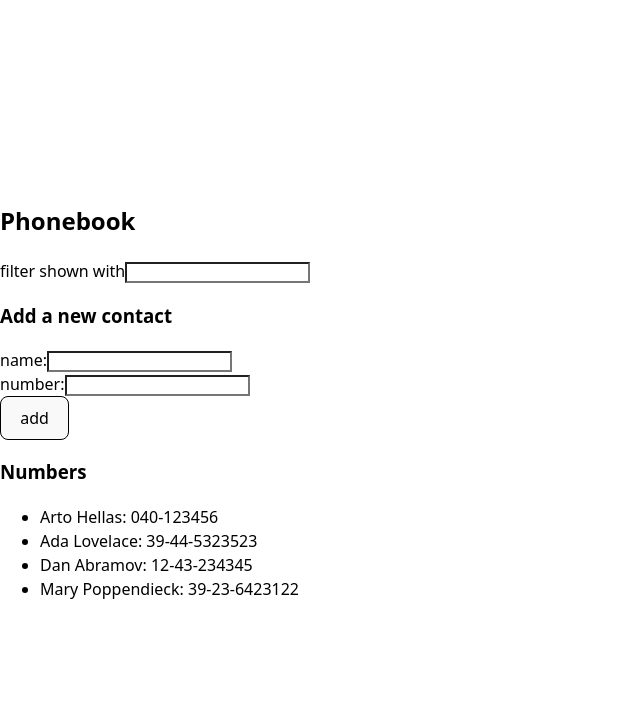
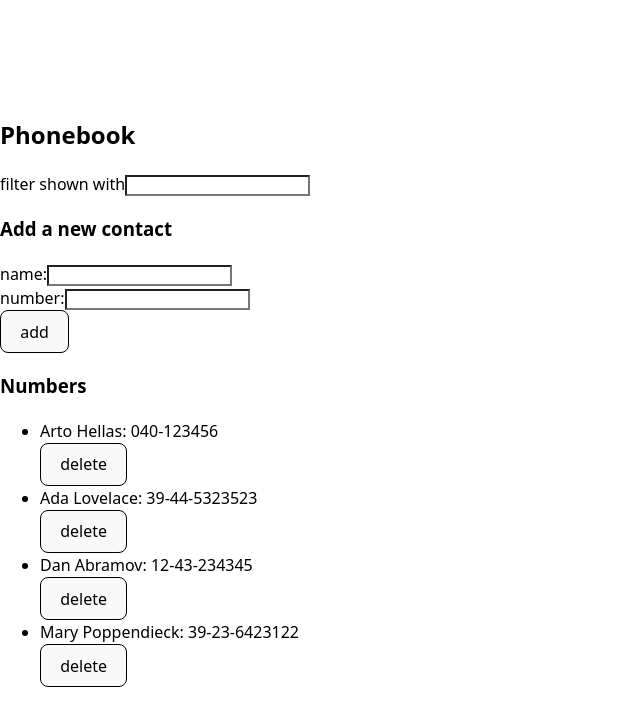
Before and after one commit to cmphilpot/Full-Stack-open-review, a React (Vite) app in the folder part2/phonebook/: page / in a window 1280 px wide. Shown: the top 726 px of the page, without its empty margins (0-640 px from the left). Built offline with nearby package versions, Linux system fonts and the light colour scheme; data requests are answered from the project's data file.

Commit message:
Add persons service, add event handler for delete, pass delete handler down to Person via Persons

```diff
--- a/part2/phonebook/src/App.jsx
+++ b/part2/phonebook/src/App.jsx
@@ -38,6 +38,22 @@ const App = () => {
         setPersons(persons.concat(returnedPerson))
         setNewName('')
         setNewNumber('')
+      })
+  }
+
+  const handleDeleteOf = (id) => {
+
+    if (!window.confirm(`Delete ${name}?`)) {
+      return; // Stop if the user cancels
+    }
+
+    personService
+      .deletePerson(id)
+      .then(() => {
+        setPersons(persons.filter(person => person.id !== id));
+      })
+      .catch(error => {
+        console.error('Deleteion failed:', error)
       })
   }
 
@@ -85,6 +101,7 @@ const App = () => {
 
       <Persons
         personsToShow={personsToShow}
+        handleDelete={handleDeleteOf}
       />
     </div>
   )
--- a/part2/phonebook/src/components/Person.jsx
+++ b/part2/phonebook/src/components/Person.jsx
@@ -1,5 +1,14 @@
-const Person = ({ name, number }) => {
-    return <li>{name}: {number}</li>
+const Person = ({
+  id,
+  name,
+  number,
+  handleDelete
+}) => {
+    return (
+      <>
+        <li>{name}: {number}</li> <button onClick={() => handleDelete(id)}>delete</button>
+      </>
+    )
   }
 
 export default Person;
--- a/part2/phonebook/src/components/Persons.jsx
+++ b/part2/phonebook/src/components/Persons.jsx
@@ -1,11 +1,19 @@
 import Person from "./Person";
 
-const Persons = ({ personsToShow }) => {
+const Persons = ({ personsToShow, handleDelete }) => {
     return (
         <>
             <ul>
                 {personsToShow.map((person) => {
-                        return <Person key={person.id} name={person.name} number={person.number} />
+                        return <Person
+                                    key={person.id}
+                                    name={person.name}
+                                    number={person.number}
+
+                                    id={person.id}
+                                    personName={person.name}
+                                    handleDelete={handleDelete}
+                                />
                     }
                 )}
             </ul>
--- a/part2/phonebook/src/services/persons.js
+++ b/part2/phonebook/src/services/persons.js
@@ -22,8 +22,13 @@ const update = (id, newObject) => {
   })
 }
 
+const deletePerson = (id) => {
+   return axios.delete(`${baseUrl}/${id}`);
+}
+
 export default {
     getAll,
     create,
-    update
+    update,
+    deletePerson
 }
```
Also changed, not shown: part2/phonebook/db.json (indentation only).
